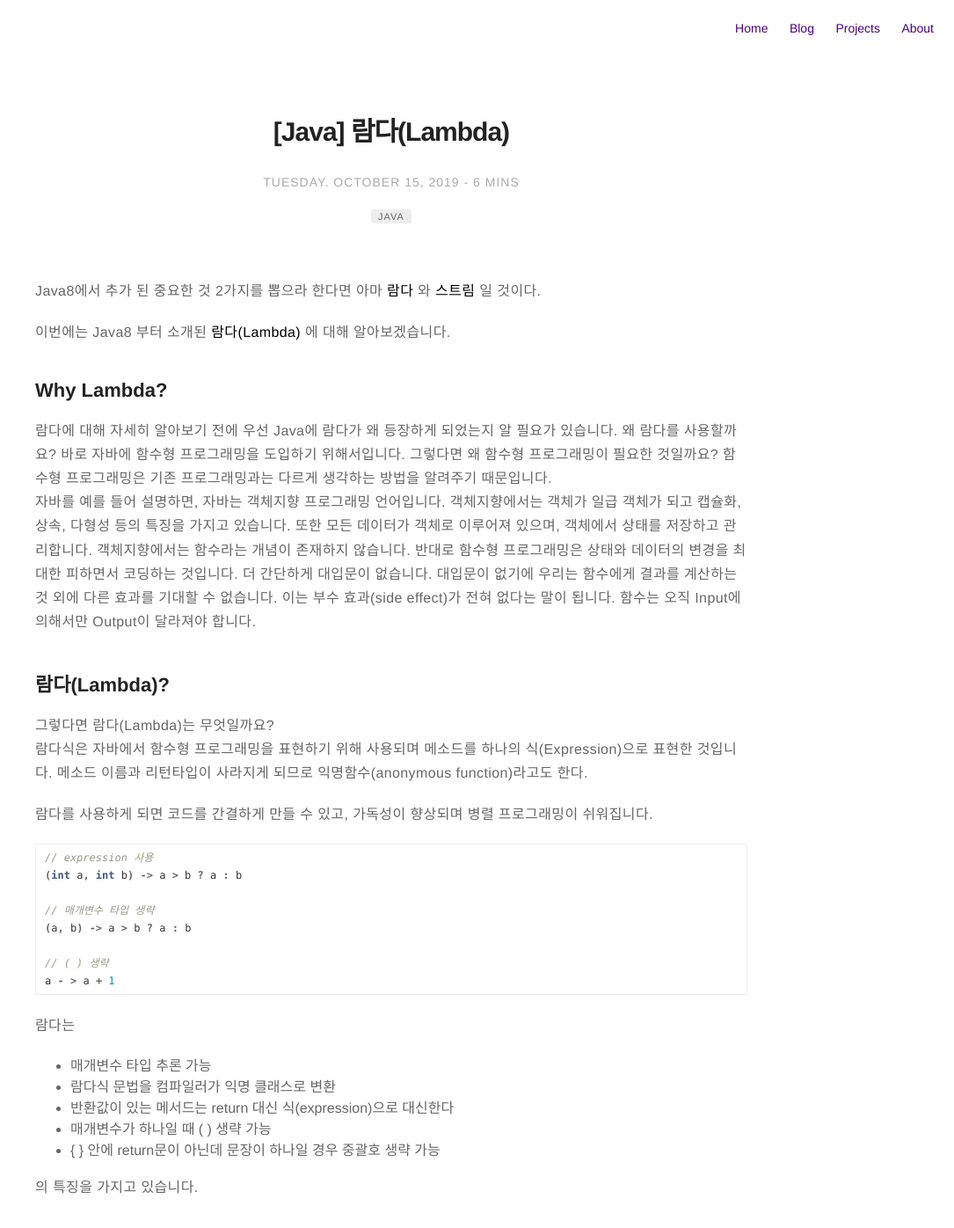
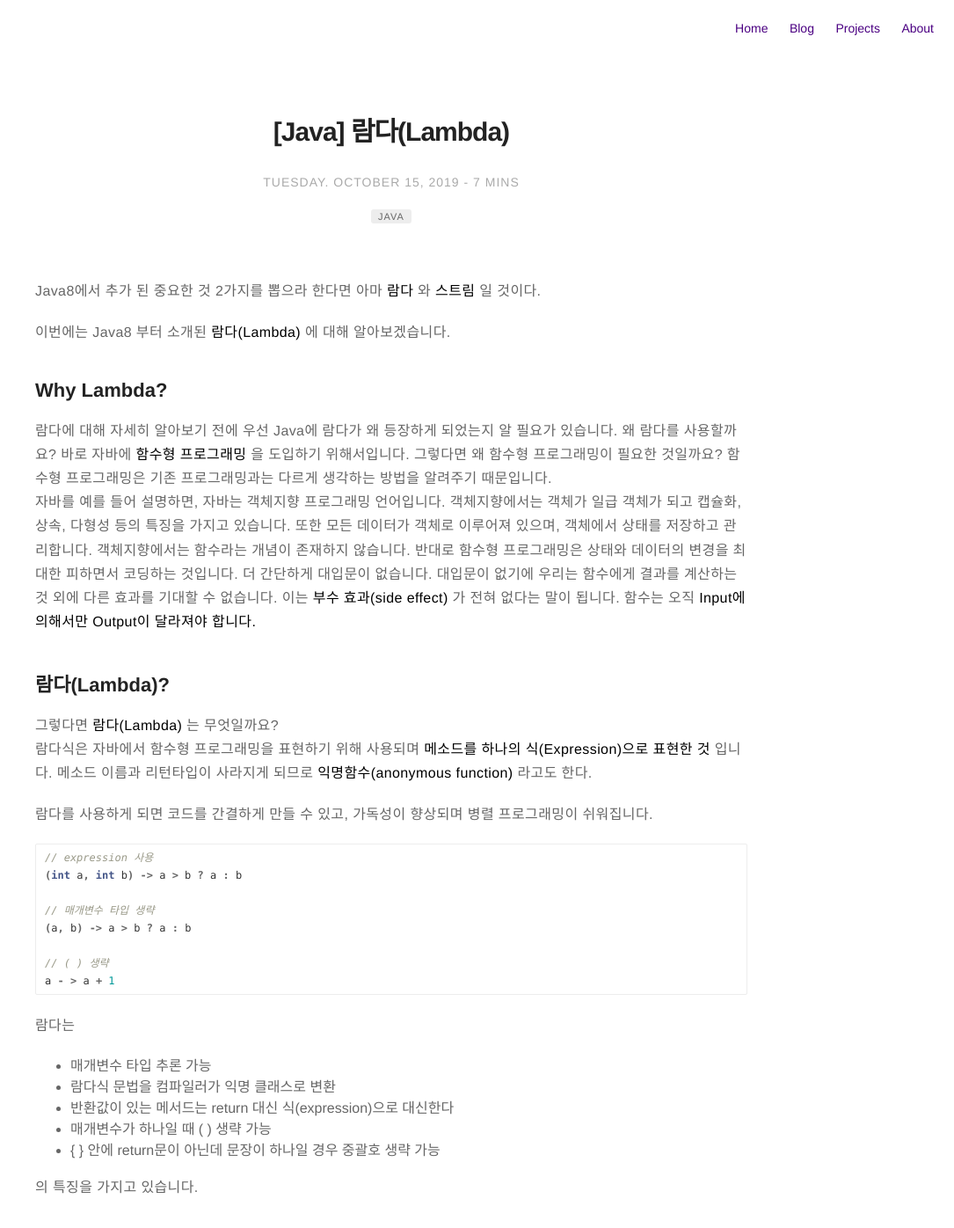
Before and after one commit to Kyudong3/Kyudong3.github.io, a Jekyll site: the page built from _posts/2019-10-14-JavaLambda.markdown, in a window 1280 px wide and 1400 px high. Shown: the top 1396 px of the window at 88% size, without its empty margins (195-1280 px from the left). Built offline with Jekyll 4.4.1, drawn with Linux system fonts in a browser that asks for light colours; comment, search, counter and statistics services are not loaded; some of the changed text lies outside the part shown.

Commit message:
finish lambda

````diff
--- a/_posts/2019-10-14-JavaLambda.markdown
+++ b/_posts/2019-10-14-JavaLambda.markdown
@@ -17,19 +17,19 @@ Java8에서 추가 된 중요한 것 2가지를 뽑으라 한다면 아마 **람
 
 ## Why Lambda?
 
-람다에 대해 자세히 알아보기 전에 우선 Java에 람다가 왜 등장하게 되었는지 알 필요가 있습니다. 왜 람다를 사용할까요? 바로 자바에 함수형 프로그래밍을 도입하기 위해서입니다.
+람다에 대해 자세히 알아보기 전에 우선 Java에 람다가 왜 등장하게 되었는지 알 필요가 있습니다. 왜 람다를 사용할까요? 바로 자바에 **함수형 프로그래밍** 을 도입하기 위해서입니다.
 그렇다면 왜 함수형 프로그래밍이 필요한 것일까요? 함수형 프로그래밍은 기존 프로그래밍과는 다르게 생각하는 방법을 알려주기 때문입니다.
 자바를 예를 들어 설명하면, 자바는 객체지향 프로그래밍 언어입니다. 객체지향에서는 객체가 일급 객체가 되고 캡슐화, 상속, 다형성 등의 특징을 가지고 있습니다.
 또한 모든 데이터가 객체로 이루어져 있으며, 객체에서 상태를 저장하고 관리합니다. 객체지향에서는 함수라는 개념이 존재하지 않습니다. 반대로 함수형 프로그래밍은 상태와 데이터의 변경을 최대한 피하면서 코딩하는 것입니다. 더 간단하게 대입문이 없습니다.
-대입문이 없기에 우리는 함수에게 결과를 계산하는 것 외에 다른 효과를 기대할 수 없습니다. 이는 부수 효과(side effect)가 전혀 없다는 말이 됩니다.
-함수는 오직 Input에 의해서만 Output이 달라져야 합니다.
+대입문이 없기에 우리는 함수에게 결과를 계산하는 것 외에 다른 효과를 기대할 수 없습니다. 이는 **부수 효과(side effect)** 가 전혀 없다는 말이 됩니다.
+함수는 오직 **Input에 의해서만 Output이 달라져야 합니다.**
 
 
 
 ## 람다(Lambda)?
 
-그렇다면 람다(Lambda)는 무엇일까요?
-람다식은 자바에서 함수형 프로그래밍을 표현하기 위해 사용되며 메소드를 하나의 식(Expression)으로 표현한 것입니다. 메소드 이름과 리턴타입이 사라지게 되므로 익명함수(anonymous function)라고도 한다.
+그렇다면 **람다(Lambda)** 는 무엇일까요?
+람다식은 자바에서 함수형 프로그래밍을 표현하기 위해 사용되며 **메소드를 하나의 식(Expression)으로 표현한 것** 입니다. 메소드 이름과 리턴타입이 사라지게 되므로 **익명함수(anonymous function)** 라고도 한다.
 
 람다를 사용하게 되면 코드를 간결하게 만들 수 있고, 가독성이 향상되며 병렬 프로그래밍이 쉬워집니다.
 
@@ -45,6 +45,7 @@ a - > a + 1
 ```
 
 람다는
+
 * 매개변수 타입 추론 가능
 * 람다식 문법을 컴파일러가 익명 클래스로 변환
 * 반환값이 있는 메서드는 return 대신 식(expression)으로 대신한다
@@ -75,8 +76,8 @@ public int MethodName(int a, int b) {
 
 ## 함수형 인터페이스 (Functional Interface)
 
-람다의 표현식을 알았다면 다음은 함수형 인터페이스이다.
-함수형 인터페이스는 단 하나의 추상 메소드(abstract method)를 가지고 있으며 람다식을 사용하기 위한 명칭이다.
+람다의 표현식을 알았다면 다음은 **함수형 인터페이스이다.**
+함수형 인터페이스는 단 하나의 **추상 메소드(abstract method)** 를 가지고 있으며 람다식을 사용하기 위한 명칭이다.
 
 예를 들어, 아래와 같이 Study 인터페이스에 추상 메소드가 2개 이상이 되어버리면 함수형 인터페이스가 아니다.
 
@@ -137,7 +138,7 @@ study.addStudy("알고리즘");
 그런데 여러명이서 함께 이 코드를 관리한다고 할 때 만약 다른 사람이 Study 인터페이스를 수정하려 한다면 어떻게 해야 할까요?!
 다른 곳에 인터페이스를 사용하는 람다식이 있다는 걸 모르고 말이죠. 에러가 나게 되겠죠??
 
-이런 일을 막기 위해서 우리는 사용할 수 있는 것이 있습니다. 바로 애노테이션입니다. @FunctionalInterface 애노테이션을 붙여주면 해당 인터페이스가 함수형 인터페이스인지 컴파일러가 확인해줍니다.
+이런 일을 막기 위해서 우리는 사용할 수 있는 것이 있습니다. 바로 애노테이션입니다. **@FunctionalInterface 애노테이션** 을 붙여주면 해당 인터페이스가 함수형 인터페이스인지 컴파일러가 확인해줍니다.
 
 ```java
 @FunctionInterface
@@ -146,9 +147,9 @@ interface Study {
 }
 ```
 
-FunctionalInterface 애노테이션을 꼭 붙여야 하는 것은 아니랍니다! 하지만 함수형 인터페이스라는 것을 알리기 위함이니 붙이는게 좋을 듯 싶습니다!
+@FunctionalInterface 애노테이션을 꼭 붙여야 하는 것은 아니랍니다! 하지만 함수형 인터페이스라는 것을 알리기 위함이니 붙이는게 좋을 듯 싶습니다!
 
-또한 람다식으로 구현할 때 객체는 상태를 가질 수 없습니다. 이게 무슨 말일까요?
+또한 람다식으로 구현할 때 객체는 **상태를 가질 수 없습니다.** 이게 무슨 말일까요?
 익명 객체에서는 아래와 같이 studyName 이라는 필드를 가질 수 있지만 람다에서는 바로 식으로 표현되니 필드가 들어갈 수 없습니다.
 
 ```java
@@ -184,4 +185,52 @@ Study study = new Study() {
 등의 함수들이 있다.
 
 
-## 예제
+예를 들어, StudyGroup 클래스가 있다고 한다면 (Predicate 사용)
+```
+// 특정 Predicate를 사용해 특정 조건에 따라 스터디 그룹 리스트를 가져오는 메소드
+static List<StudyGroup> getStudyGroupList(List<StudyGroup> groups, Predicate<StudyGroup> predicate){
+    List<StudyGroup> resultList = new ArrayList<>();
+    for(StudyGroup group : groups){
+        if(predicate.test(fruit)){
+            resultList.add(group);
+        }
+    }
+
+    return resultList;
+}
+
+// 호출하는 부분
+List<StudyGroup> groups = Arrays.asList(new StudyGroup("Algorithm", 10), new StudyGroup("Network", 20), new StudyGroup("Kotlin", 30));
+List<StudyGroup> kotlinGroup = getStudyGroupList(groups, new Predicate<StudyGroup>() {
+    @Override
+    public boolean test(StudyGroup group) {
+        return "Kotlin".equals(group.getName());
+    }
+});
+
+
+// 위에 호출하는 부분을 간단하게 람다식으로 표현할 수 있다.
+List<StudyGroup> kotlinGroup = getStudyGroupList(groups, group -> "Kotlin".equals(group.getName());
+
+```
+
+
+## 메소드 참조
+람다식이 하나의 메소드만 호출하는 경우, **메소드 참조** 를 통해 람다식을 간단히 할 수 있다.
+클래스명::메소드명 or 참조변수::메소드명
+
+```java
+// 메소드 참조 적용 전
+studyGroupList.forEach(group -> System.out.println(group));
+
+// 메소드 참조 적용 후
+studyGroupList.forEach(System.out::println);
+
+// 생성자 참조
+Supplier<StudyGroupClass> s = () -> new StudyGroupClass();  // 람다식
+Supplier<StudyGroupClass> s = StudyGroupClass::new; // 메서드 참조
+```
+
+메소드 참조가 어떻게 적용된 것일까? 위 코드를 보면
+ArrayList.forEach -> Consumer.appect -> System.out.println 의 콜스택을 가지고 있다.
+Consumer은 매개변수는 있고 반환값은 없는 소비할 수 있는 인터페이스이므로 필요가 없다. 따라서 메소드 참조에 의해 변하게 되는 것이다.
````
